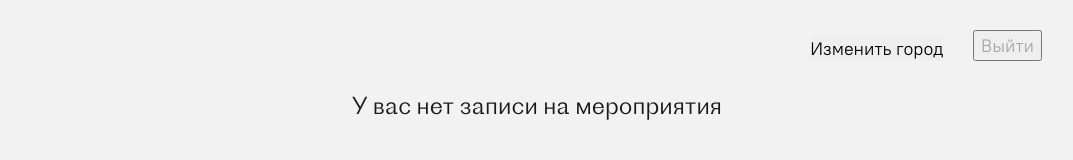
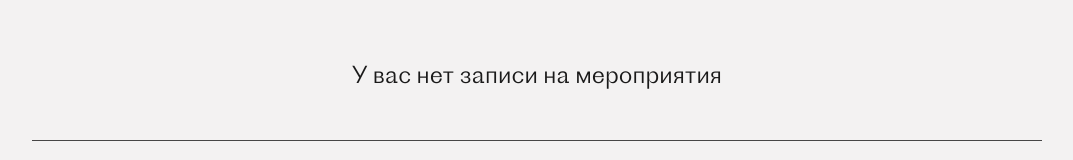
Before and after one commit to BBBS-team-10/bbbs-react, a React (Create React App) app: page / in a window 1280 px wide. Shown: the top 160 px of the page, without its empty margins (103-1176 px from the left). Built offline with nearby package versions, Linux system fonts and the light colour scheme.

Commit message:
add PopupDeleteStory

```diff
--- a/src/components/App/App.js
+++ b/src/components/App/App.js
@@ -2,6 +2,7 @@ import React from 'react';
 import { Route, Switch } from 'react-router-dom';
 import './App.css';
 import Profile from '../Profile';
+import PopupDeleteStory from '../PopupDeleteStory';
 
 // import { Helmet } from 'react-helmet';
 // import Modal from 'react-modal';
@@ -12,14 +13,25 @@ import Profile from '../Profile';
 import { CurrentUserContext } from '../../contexts/CurrentUserContext';
 
 function App() {
+  const [isDeleteStoryPopupOpen, setIsDeleteStoryPopupOpen] = React.useState(false);
+
+  function handleDeleteStoryPopupClick() {
+    setIsDeleteStoryPopupOpen(!isDeleteStoryPopupOpen);
+  }
+
+  function closeDeleteStoryPopup() {
+    setIsDeleteStoryPopupOpen(false);
+  }
+
   return (
     <CurrentUserContext.Provider value={[]}>
       <div className="page">
         <Switch>
           <Route>
-            <Profile />
+            <Profile onMenuClick={handleDeleteStoryPopupClick} />
           </Route>
         </Switch>
+        <PopupDeleteStory isOpen={isDeleteStoryPopupOpen} onClose={closeDeleteStoryPopup} />
       </div>
     </CurrentUserContext.Provider>
   );
--- /dev/null
+++ b/src/components/PopupDeleteStory.js
@@ -0,0 +1,34 @@
+import React from 'react';
+import PropTypes from 'prop-types';
+
+function PopupDeleteStory({ isOpen, onClose }) {
+  return (
+    <div className={`popup personal ${isOpen ? 'popup_opened' : ''}`}>
+      <div className="popup__container popup__container_type_lk">
+        <h2 className="section-title personal__title">
+          Удалить встречу в Парке Горького 5 декабря 2020?
+        </h2>
+        <div className="popup__buttons">
+          <button className="button popup__delete" type="button" disabled>
+            Удалить
+          </button>
+          <button className="button popup__delete" type="button" onClick={onClose}>
+            Отмена
+          </button>
+        </div>
+      </div>
+    </div>
+  );
+}
+
+export default PopupDeleteStory;
+
+PopupDeleteStory.defaultProps = {
+  isOpen: false,
+  onClose: undefined,
+};
+
+PopupDeleteStory.propTypes = {
+  isOpen: PropTypes.bool,
+  onClose: PropTypes.func,
+};
--- a/src/components/PostedStory.js
+++ b/src/components/PostedStory.js
@@ -1,10 +1,11 @@
 import React from 'react';
+import PropTypes from 'prop-types';
 
-function PostedStory() {
+function PostedStory({ onMenuClick }) {
   return (
     <article className="card-container card-container_type_personal-area">
       <div className="card card_content_media">
-        <img src="./images/personal-area/lk.png" alt="Катя" className="personal-area__photo" />
+        <img src="../../public/images/personal-area/lk.png" alt="Катя" className="personal-area__photo" />
       </div>
       <div className="card personal-area__card personal-area__date-container">
         <div className="personal-area__text-wrap">
@@ -46,6 +47,7 @@ function PostedStory() {
               Редактировать
             </button>
             <button
+              onClick={onMenuClick}
               className="caption personal-area__button
         personal-area__button_action_delete-card"
               type="button"
@@ -59,3 +61,11 @@ function PostedStory() {
   );
 }
 export default PostedStory;
+
+PostedStory.defaultProps = {
+  onMenuClick: undefined,
+};
+
+PostedStory.propTypes = {
+  onMenuClick: PropTypes.func,
+};
--- a/src/components/Profile.js
+++ b/src/components/Profile.js
@@ -1,25 +1,11 @@
 import React from 'react';
-// import PropTypes from 'prop-types';
+import PropTypes from 'prop-types';
 import StoryForm from './StoryForm';
 import PostedStory from './PostedStory';
 
-function Profile() {
+function Profile({ onMenuClick }) {
   return (
     <section className="personal-area page__section">
-      <div className="personal-area__user-info">
-        <button
-          type="button"
-          className="paragraph personal-area__user-link personal-area__user-link_type_city"
-        >
-          Изменить город
-        </button>
-        <button
-          type="button"
-          className="paragraph personal-area__user-link personal-area__user-link_type_exit"
-        >
-          Выйти
-        </button>
-      </div>
       <div className="personal-area__sign-up">
         <h2 className="section-title personal-area__title personal-area__title_type_sign-up">
           У вас нет записи на мероприятия
@@ -30,9 +16,17 @@ function Profile() {
           Составьте историю вашей дружбы с младшим. Эта страница доступна только вам.
         </h2>
         <StoryForm />
-        <PostedStory />
+        <PostedStory onMenuClick={onMenuClick} />
       </div>
     </section>
   );
 }
 export default Profile;
+
+Profile.defaultProps = {
+  onMenuClick: undefined,
+};
+
+Profile.propTypes = {
+  onMenuClick: PropTypes.func,
+};
```
